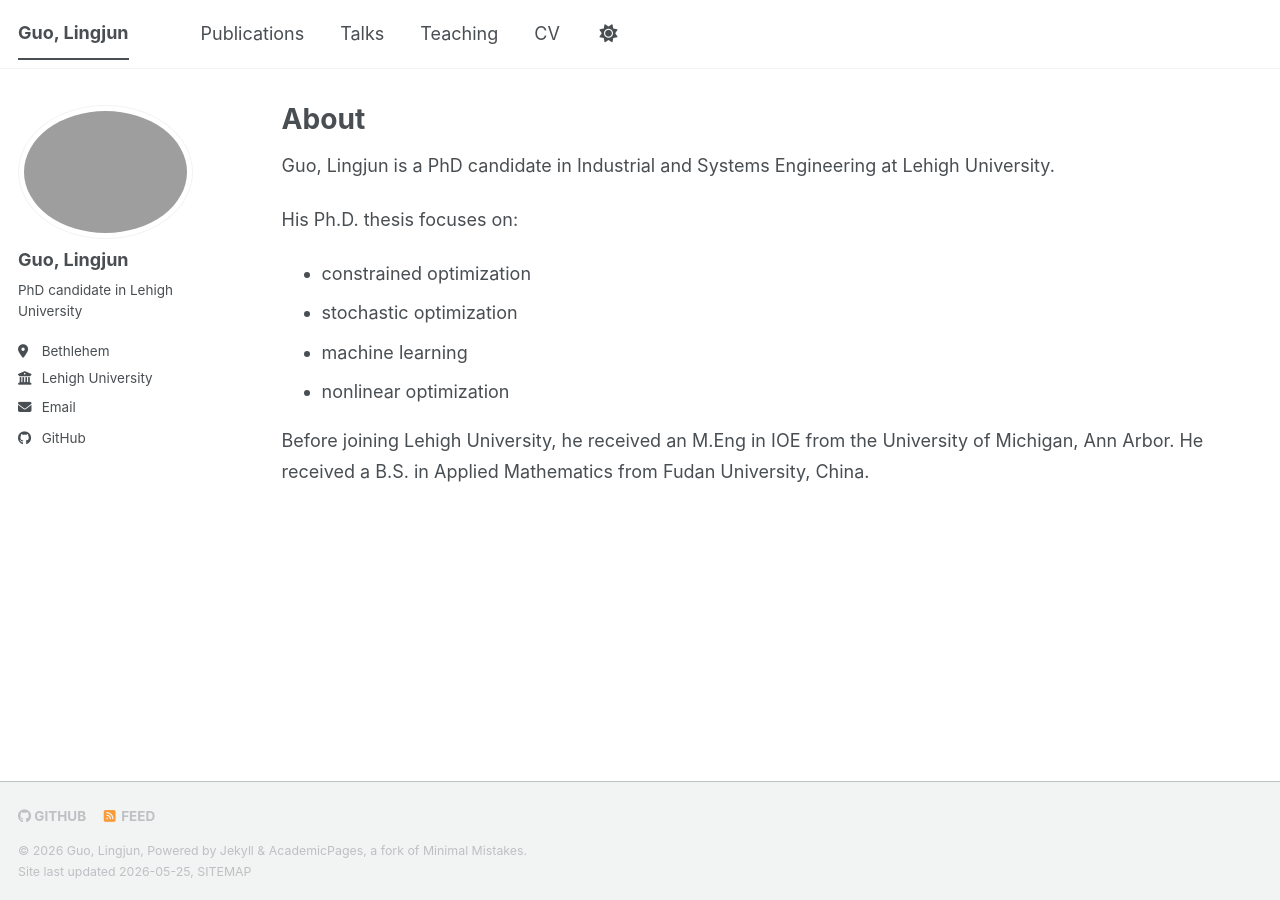
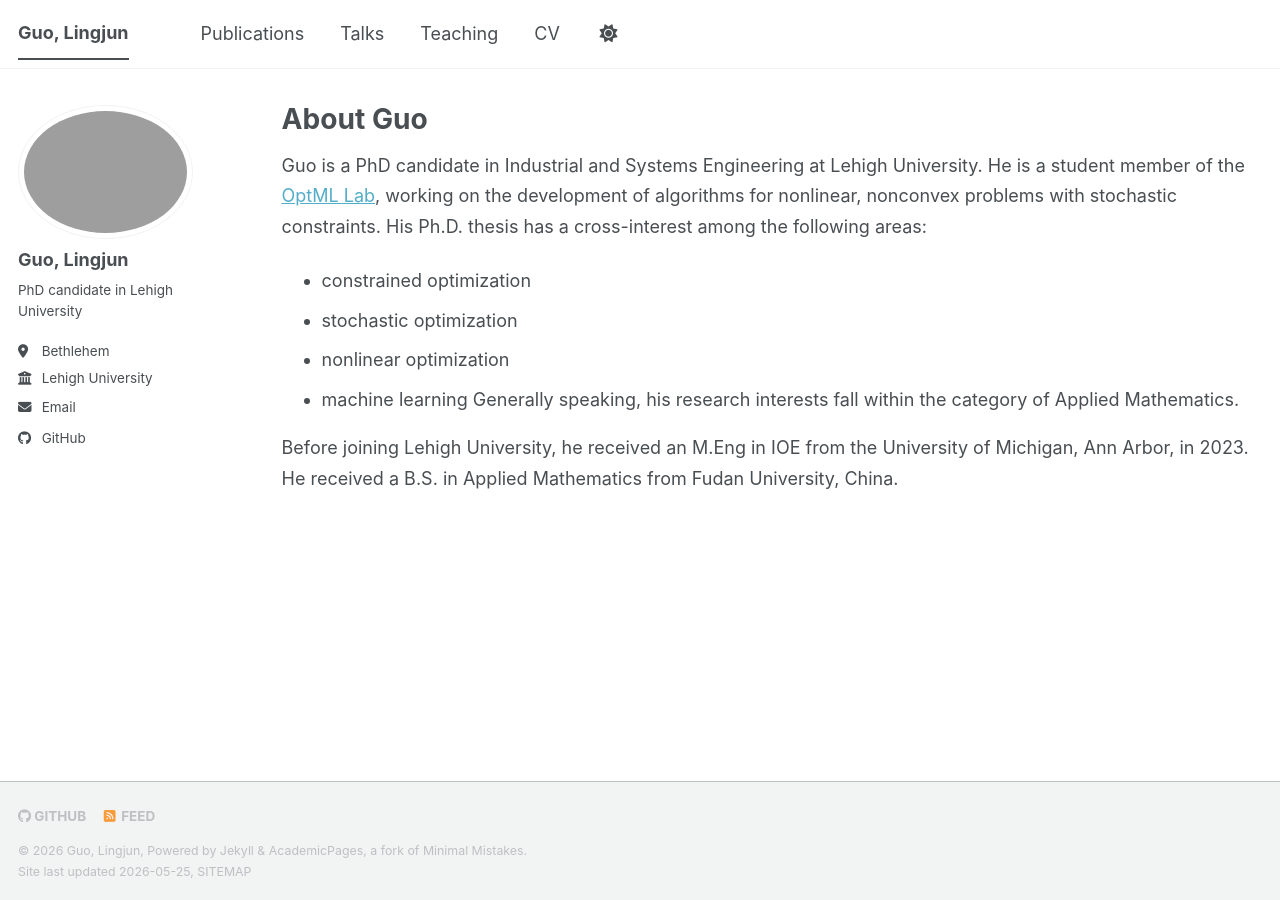
Before and after one commit to Guo-Lingjun/guo-lingjun.github.io, a Jekyll site: the page built from _pages/about.md, in a window 1280 px wide. Built offline with Jekyll 4.4.1, drawn with Linux system fonts in a browser that asks for light colours; a script bundle is joined from its source files by our own code; library files that are not in the unit come from our copies.

Commit message:
Update about.md

```diff
--- a/_pages/about.md
+++ b/_pages/about.md
@@ -1,16 +1,15 @@
 ---
 layout: archive
-title: "About"
+title: "About Guo"
 permalink: /
 author_profile: true
 ---
 
-Guo, Lingjun is a PhD candidate in Industrial and Systems Engineering at Lehigh University.
-
-His Ph.D. thesis focuses on:
+Guo is a PhD candidate in Industrial and Systems Engineering at Lehigh University. He is a student member of the [OptML Lab](https://optml.lehigh.edu), working on the development of algorithms for nonlinear, nonconvex problems with stochastic constraints. His Ph.D. thesis has a cross-interest among the following areas:
 - constrained optimization
 - stochastic optimization
+- nonlinear optimization
 - machine learning
-- nonlinear optimization
+Generally speaking, his research interests fall within the category of Applied Mathematics.
 
-Before joining Lehigh University, he received an M.Eng in IOE from the University of Michigan, Ann Arbor. He received a B.S. in Applied Mathematics from Fudan University, China.
+Before joining Lehigh University, he received an M.Eng in IOE from the University of Michigan, Ann Arbor, in 2023. He received a B.S. in Applied Mathematics from Fudan University, China.
```
